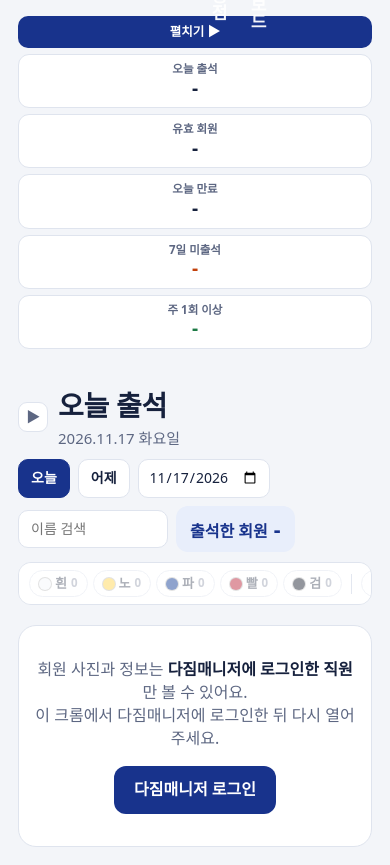
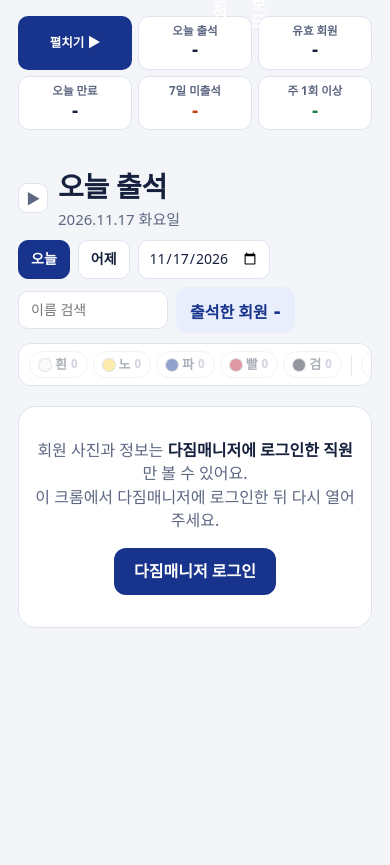
Before and after one commit to runnfit/runnfit-dashboard, a plain HTML site: page dashboard.html in a window 390 px wide. Both pictures are taken after a click on the button "왼쪽 판 접기". Shown: the part 60-925 px from the top of the page. After the commit the page ends 844 px from the top, so only its background shows below. Drawn offline with Linux system fonts and the light colour scheme.

Commit message:
좁은 화면에서 접힌 숫자는 가로 줄
Co-Authored-By: Claude Opus 5.5 <noreply@anthropic.com>
Claude-Session: https://claude.ai/code/session_01AiTzgkZns9BTnVsvEDvWa6

```diff
--- a/dashboard.html
+++ b/dashboard.html
@@ -120,6 +120,10 @@
   .lrail .lit:hover, .lrail .lb:hover{ box-shadow:0 0 0 2px #18338c; }
   .lrail .lbl5{ display:flex; flex-direction:column; gap:3px; }
   .lrail .lb{ border-radius:6px; font-size:11.5px; font-weight:900; padding:3px 0; box-shadow:inset 0 0 0 1px rgba(0,0,0,.12); }
+  @media (max-width: 1100px){
+    body.lcol .lrail{ flex-direction:row; flex-wrap:wrap; }
+    body.lcol .lrail > *{ flex:1 1 90px; } body.lcol .lrail .lbl5{ flex:2 1 200px; flex-direction:row; } body.lcol .lrail .lb{ flex:1; }
+  }
   .lcolbtn{ align-self:center; flex:none; width:30px; height:30px; border-radius:9px; border:1px solid var(--line); background:#fff; color:#5d6782; font-weight:900; cursor:pointer; }
   .lcolbtn:hover{ color:#18338c; border-color:#18338c; }
   .left .summary{ margin:0; flex:1; display:flex; flex-direction:column; min-height:0; }
```
